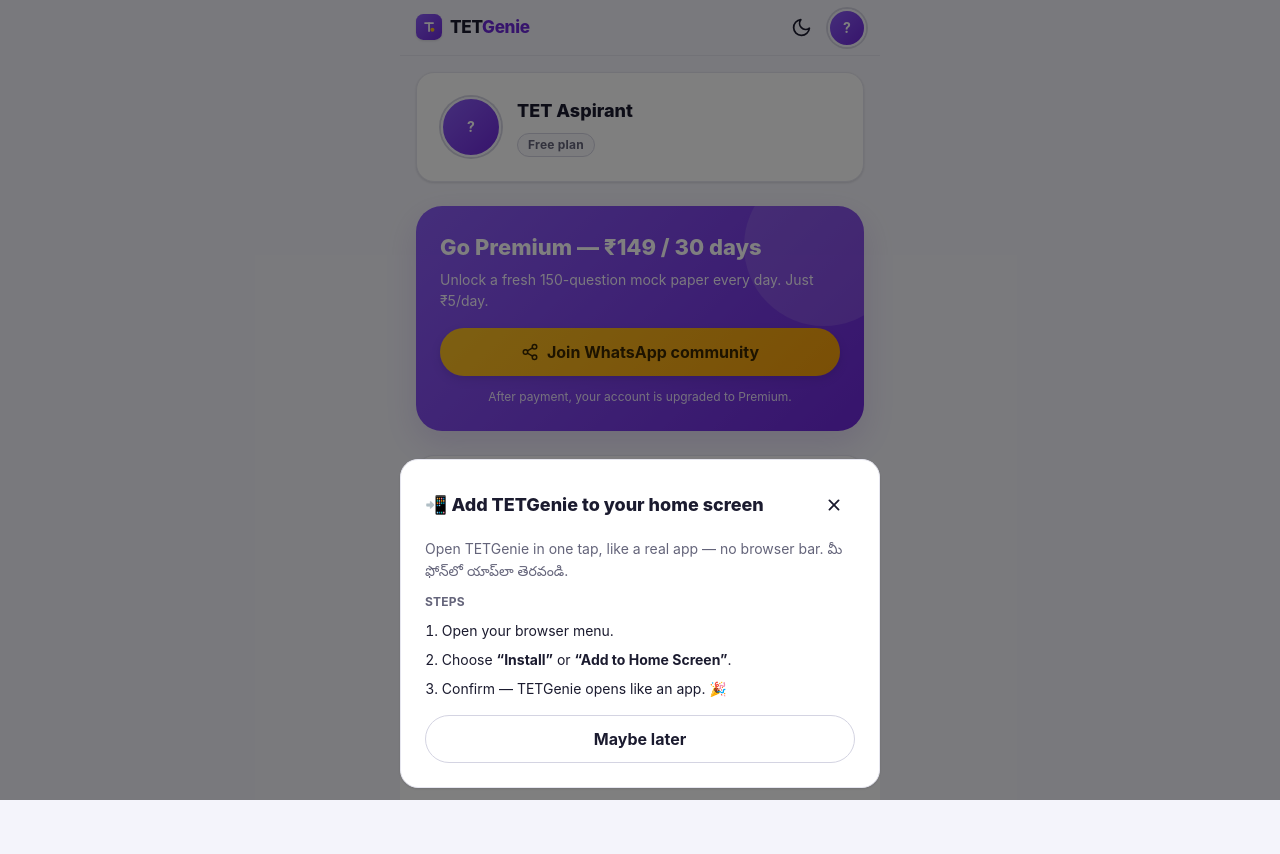
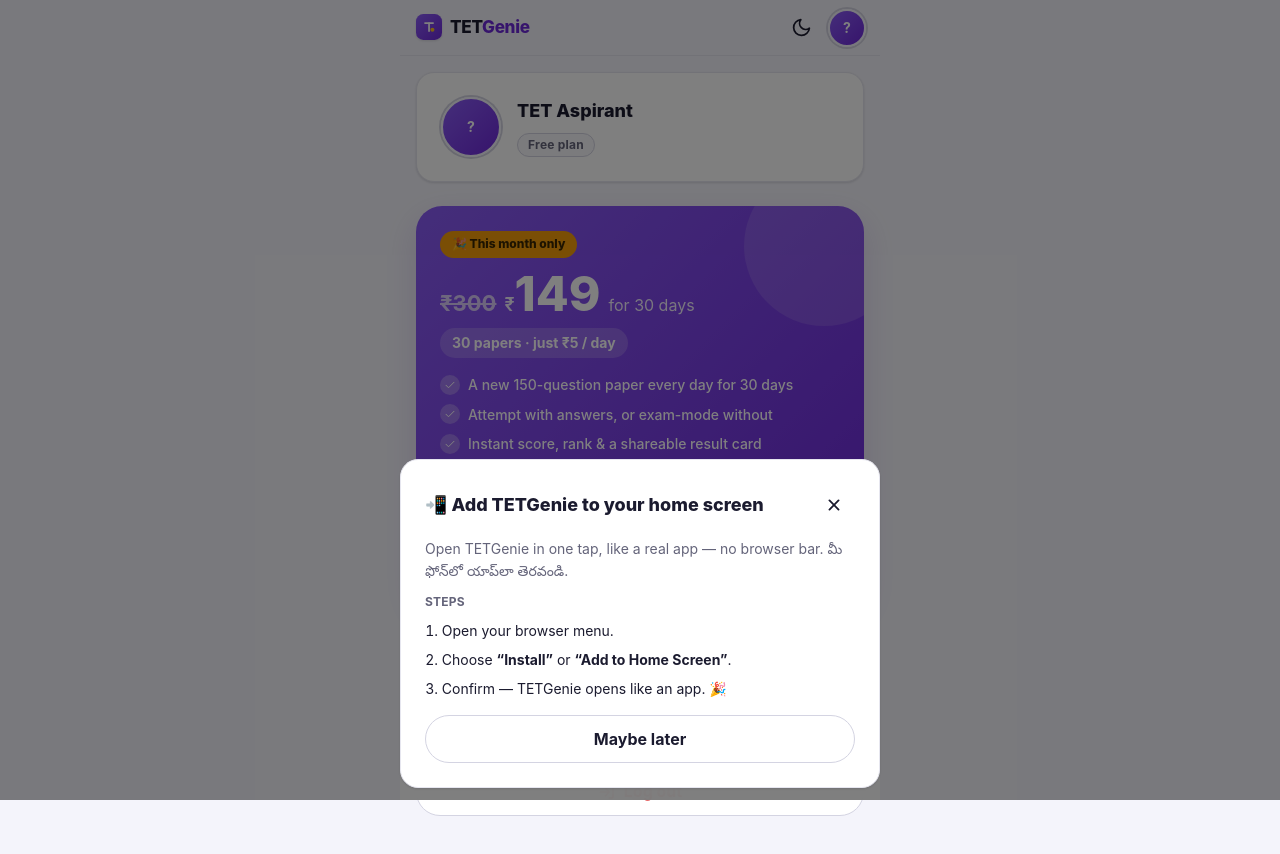
Before and after one commit to puneethx/TETGenie, a React (Vite) app in the folder frontend/: page /app/account in a window 1280 px wide. Shown: the top 854 px of the page. Before the commit the page ends 800 px from the top, so only its background shows below. Built offline with nearby package versions, Linux system fonts and the light colour scheme; no server answers; the database is empty; sample sign-in values are in the browser's storage.

Commit message:
Revise premium upsell offer for free users
Updated premium upsell offer details for free users, including new pricing and benefits.

```diff
--- a/frontend/src/pages/app/Account.jsx
+++ b/frontend/src/pages/app/Account.jsx
@@ -33,10 +33,19 @@
       {/* Premium upsell (free users only) */}
       {!isPremium && (
         <div className="offer" style={{ margin: '0 0 var(--sp-5)' }}>
-          <div style={{ fontWeight: 800, fontSize: 'var(--fs-xl)' }}>Go Premium — ₹149 / 30 days</div>
-          <p style={{ opacity: 0.92, fontSize: 'var(--fs-sm)', marginTop: 4 }}>
-            Unlock a fresh 150-question mock paper every day. Just ₹5/day.
-          </p>
+          <span className="offer-ribbon">🎉 This month only</span>
+          <div className="price-row">
+            <span className="price-old">₹300</span>
+            <span className="price"><small>₹</small>149</span>
+            <span style={{ opacity: 0.9 }}>for 30 days</span>
+          </div>
+          <span className="per-day">30 papers · just ₹5 / day</span>
+          <ul>
+            <li><span className="tick"><Icon name="check" size={12} /></span> A new 150-question paper every day for 30 days</li>
+            <li><span className="tick"><Icon name="check" size={12} /></span> Attempt with answers, or exam-mode without</li>
+            <li><span className="tick"><Icon name="check" size={12} /></span> Instant score, rank &amp; a shareable result card</li>
+            <li><span className="tick"><Icon name="check" size={12} /></span> Retake any paper to beat your best score</li>
+          </ul>
           <a
             href={WHATSAPP_URL}
             target="_blank"
```
